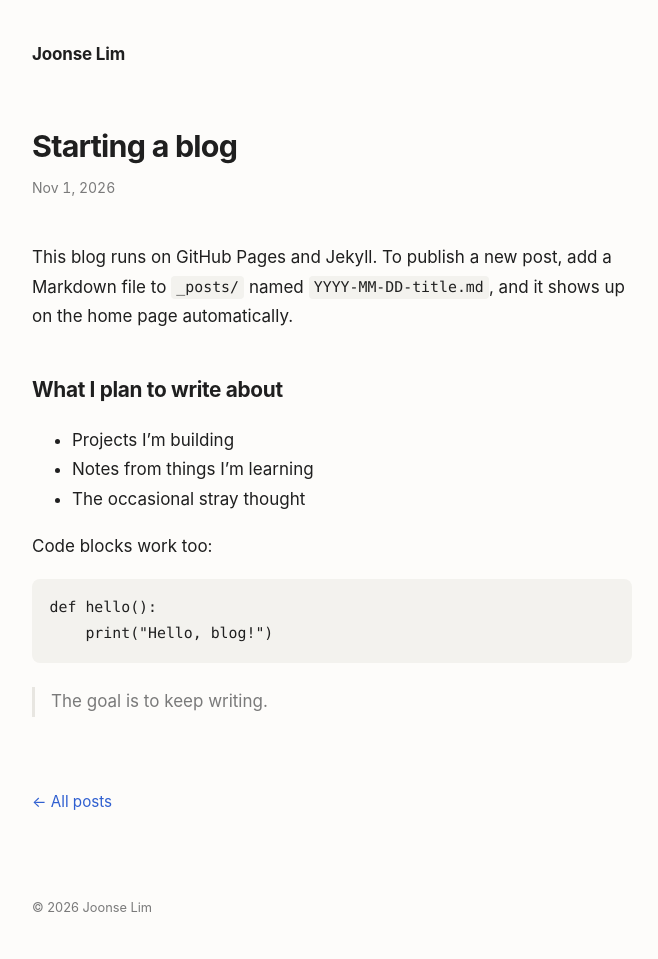
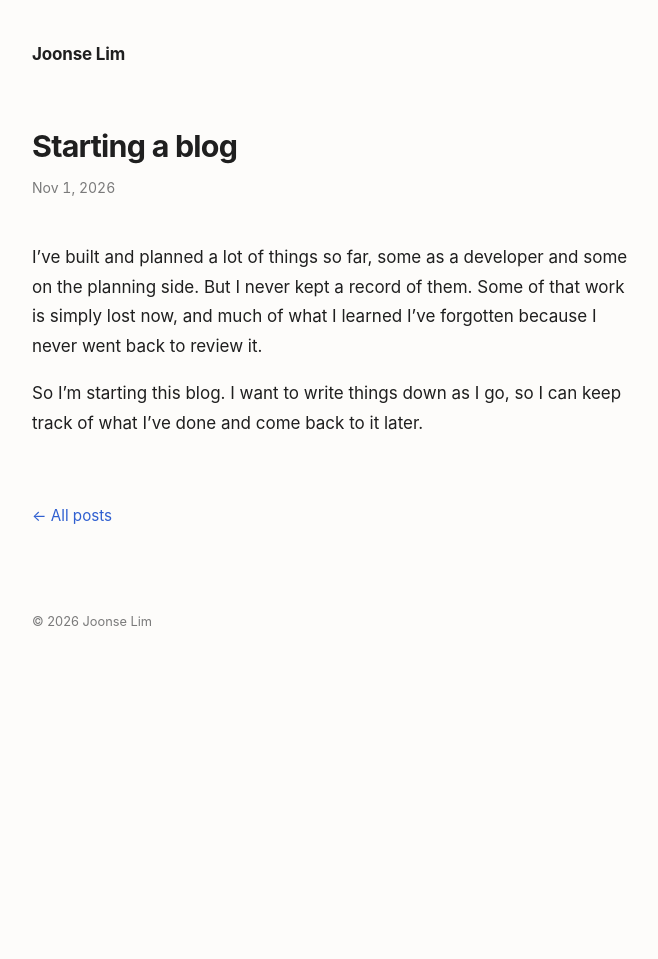
Before and after one commit to joonselim/joonselim.github.io, a Jekyll site: the page built from _posts/2026-11-01-starting-a-blog.md, in a window 1280 px wide. Shown: the whole page, without its empty margins (308-966 px from the left). Built offline with Jekyll 4.4.1, drawn with Linux system fonts in a browser that asks for light colours; after the commit the page ends 900 px from its top, so only the background shows below that.

Commit message:
Add GraspGrade post and rewrite Starting a blog
Co-Authored-By: Claude Opus 5.5 <noreply@anthropic.com>

````diff
--- a/_posts/2026-11-01-starting-a-blog.md
+++ b/_posts/2026-11-01-starting-a-blog.md
@@ -4,19 +4,6 @@ redirect_from:
   - /posts/2026/11/11/hello-world/
 ---
 
-This blog runs on GitHub Pages and Jekyll. To publish a new post, add a Markdown file to `_posts/` named `YYYY-MM-DD-title.md`, and it shows up on the home page automatically.
+I've built and planned a lot of things so far, some as a developer and some on the planning side. But I never kept a record of them. Some of that work is simply lost now, and much of what I learned I've forgotten because I never went back to review it.
 
-## What I plan to write about
-
-- Projects I'm building
-- Notes from things I'm learning
-- The occasional stray thought
-
-Code blocks work too:
-
-```python
-def hello():
-    print("Hello, blog!")
-```
-
-> The goal is to keep writing.
+So I'm starting this blog. I want to write things down as I go, so I can keep track of what I've done and come back to it later.
--- a/assets/css/style.css
+++ b/assets/css/style.css
@@ -87,3 +87,6 @@ a:hover { text-decoration: underline; text-underline-offset: .2em; }
 .post-body th, .post-body td { text-align: left; padding: .5rem .75rem .5rem 0; border-bottom: 1px solid var(--rule); }
 .post-body th { font-weight: 600; }
 .frames.two { grid-template-columns: repeat(2, minmax(0, 1fr)); justify-content: center; }
+.post-figure { margin: 1.75rem 0; }
+.post-figure img { width: 100%; display: block; border-radius: 8px; border: 1px solid var(--rule, rgba(127,127,127,.25)); }
+.post-figure figcaption { margin-top: .5rem; font-size: .85rem; color: var(--muted, #888); text-align: center; }
````
Also changed, not shown: _posts/2026-11-05-graspgrade.md (added, +49 -0 lines), assets/posts/graspgrade/try-grades.jpg (added), assets/posts/graspgrade/try-result.jpg (added).
